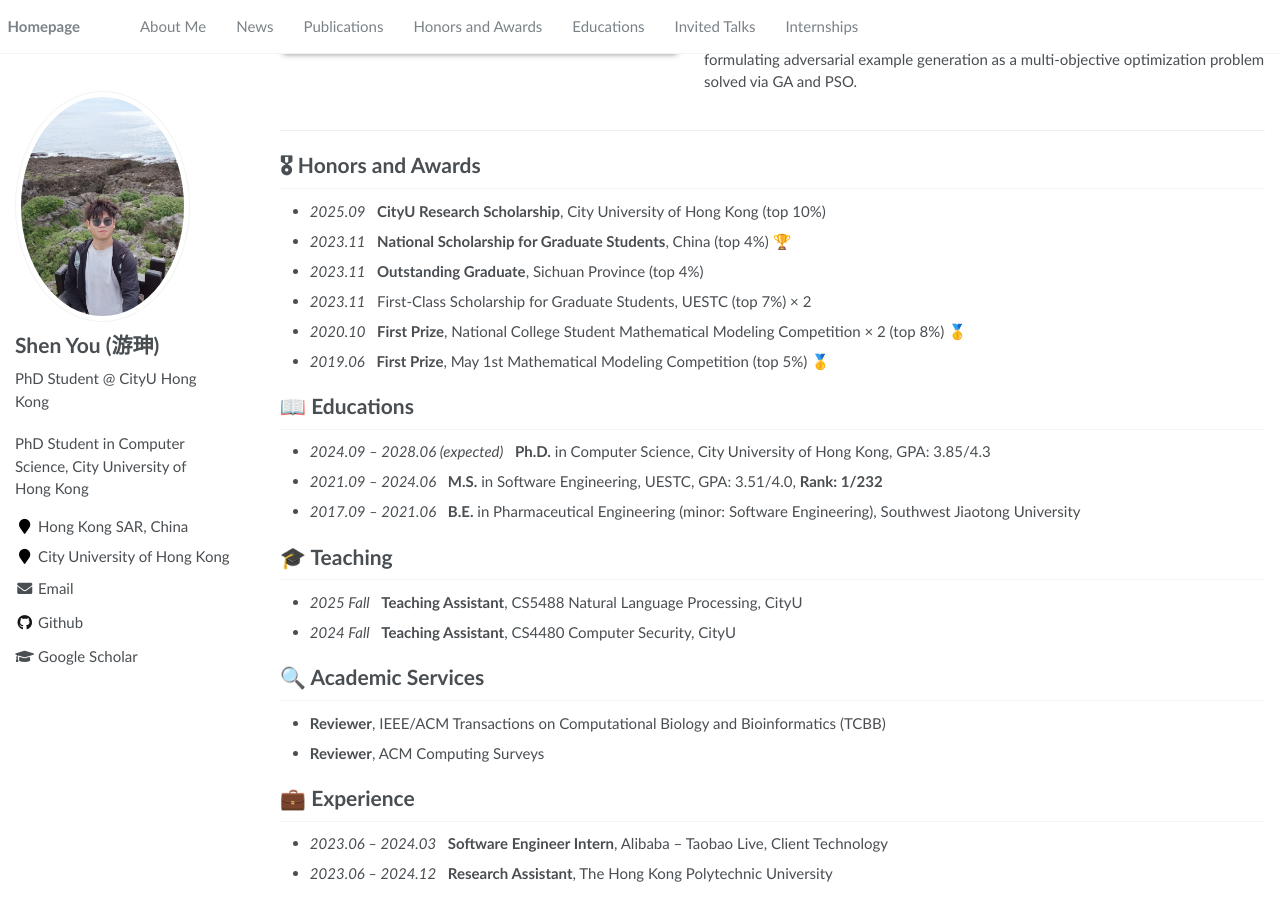
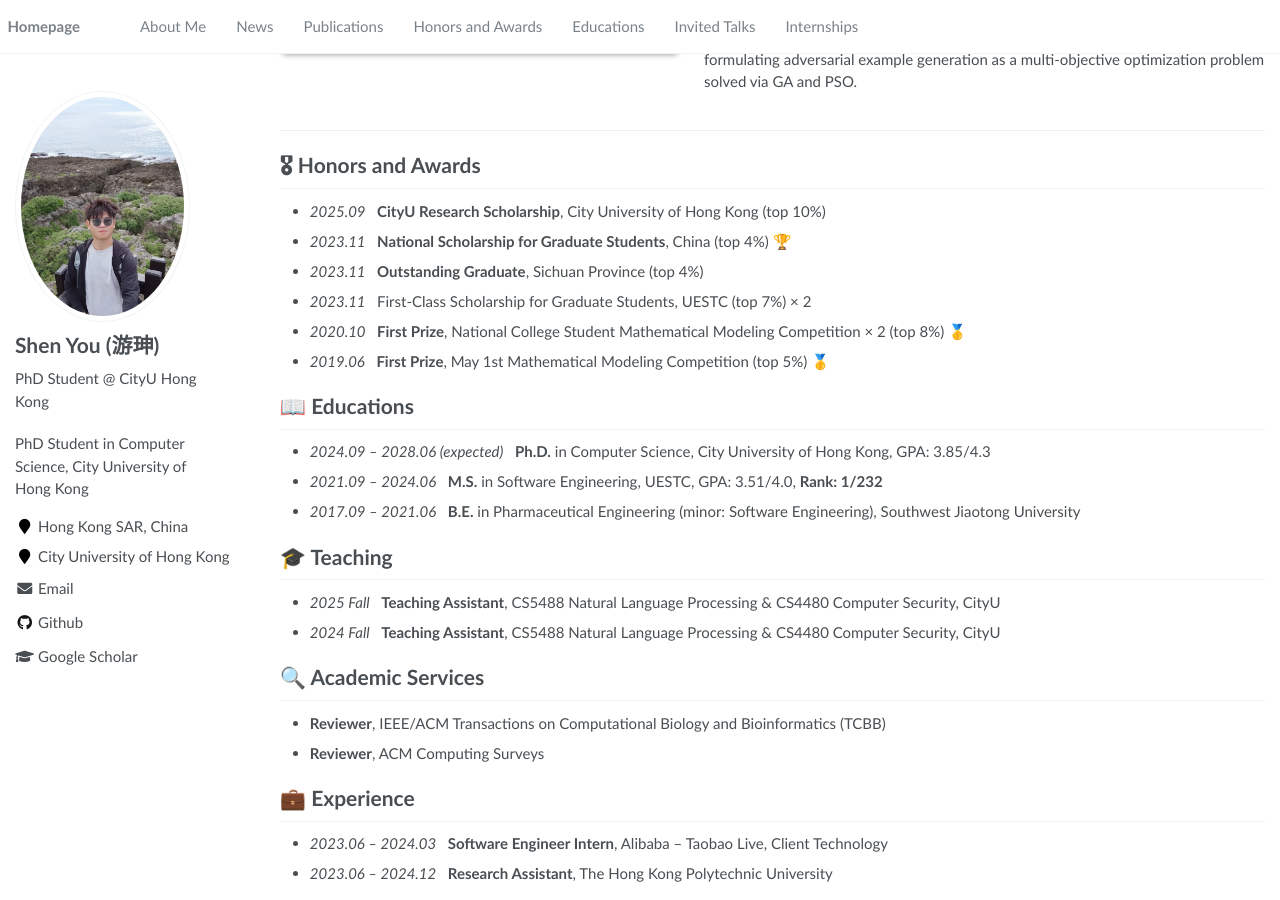
Before and after one commit to youshengithub/youshengit.github.io, a Jekyll site: the page built from _pages/about.md, in a window 1280 px wide and 900 px high, scrolled down 1374 px. Built offline with Jekyll 4.4.1, drawn with Linux system fonts in a browser that asks for light colours.

Commit message:
Teaching: both courses in fall semester

```diff
--- a/_pages/about.md
+++ b/_pages/about.md
@@ -87,8 +87,8 @@ We propose a query-efficient black-box adversarial attack against defensive DNNs
 - *2017.09 – 2021.06* &nbsp; **B.E.** in Pharmaceutical Engineering (minor: Software Engineering), Southwest Jiaotong University
 
 # 🎓 Teaching
-- *2025 Fall* &nbsp; **Teaching Assistant**, CS5488 Natural Language Processing, CityU
-- *2024 Fall* &nbsp; **Teaching Assistant**, CS4480 Computer Security, CityU
+- *2025 Fall* &nbsp; **Teaching Assistant**, CS5488 Natural Language Processing & CS4480 Computer Security, CityU
+- *2024 Fall* &nbsp; **Teaching Assistant**, CS5488 Natural Language Processing & CS4480 Computer Security, CityU
 
 # 🔍 Academic Services
 - **Reviewer**, IEEE/ACM Transactions on Computational Biology and Bioinformatics (TCBB)
```
